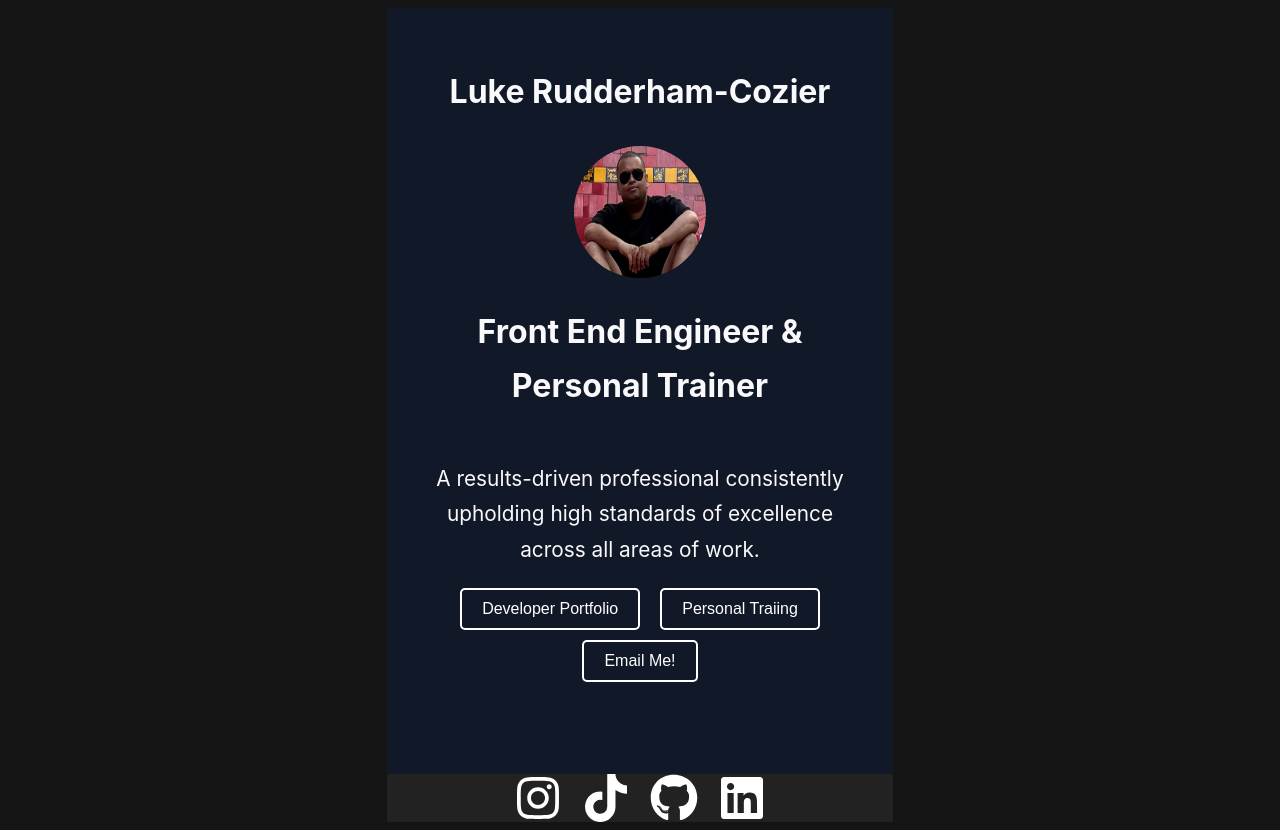
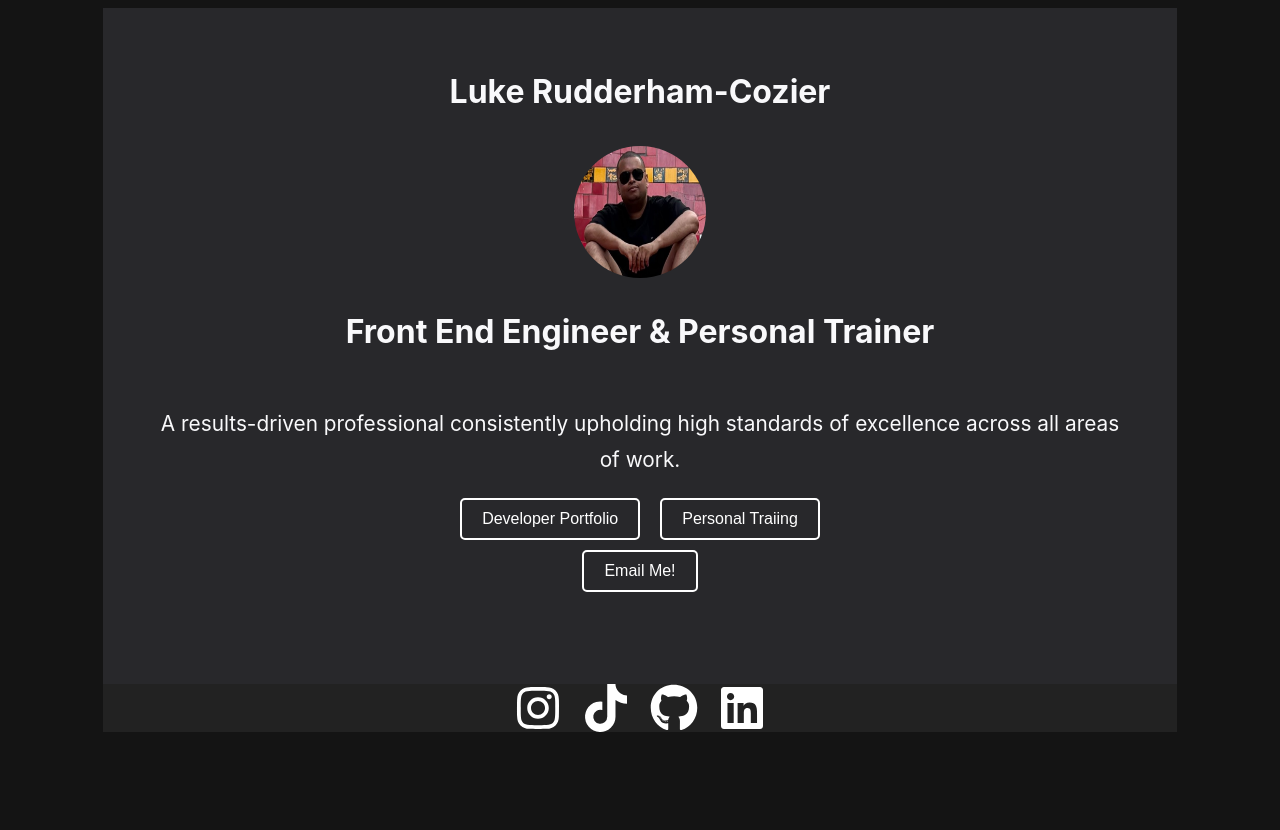
Before and after one commit to LRCozier/lacozier-businesscard, a React (Vite) app in the folder businesscard/: page / in a window 1280 px wide. Built offline with nearby package versions, Linux system fonts and the light colour scheme.

Commit message:
amended app.css

```diff
--- a/businesscard/package.json
+++ b/businesscard/package.json
@@ -20,7 +20,7 @@
   "devDependencies": {
     "@eslint/js": "^9.22.0",
     "@types/node": "^22.15.3",
-    "@types/react": "^19.0.10",
+    "@types/react": "^19.1.6",
     "@types/react-dom": "^19.0.4",
     "@vitejs/plugin-react": "^4.3.4",
     "eslint": "^9.22.0",
--- a/businesscard/src/App.css
+++ b/businesscard/src/App.css
@@ -1,7 +1,7 @@
 :root {
   /*colours*/
   --bg-color-body: #141414;
-  --bg-color-main: #111827;
+  --bg-color-main: #28282B;
   --bg-color-footer: #222222;
   --text-primary: #f9f9fb;
   --text-secondary: #6b7280;
@@ -137,13 +137,8 @@ button:hover{
 /*START - TABLET STYLES*/
 
 @media only screen and (min-width: 768px) {
-
-main{
-  max-width: 70%;
-}
-
-button{
-  font-size: 1rem;
+  main{
+    max-width: 80%;
 }
 
 }
@@ -153,7 +148,7 @@ button{
 /*START - LAPTOP/DESKTOP STYLES*/
 @media only screen and (min-width: 992px) {
   main {
-    max-width: 40%;
+    max-width: 85%;
   }
 }
 
```
Also changed, not shown: 1 other file (tests, documents, lock files or other folders).
